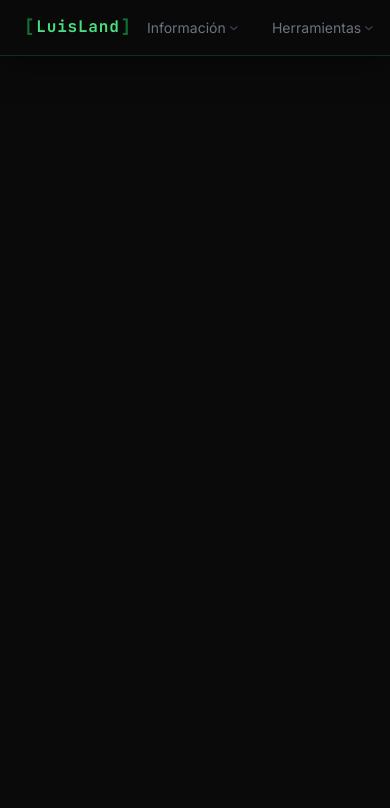
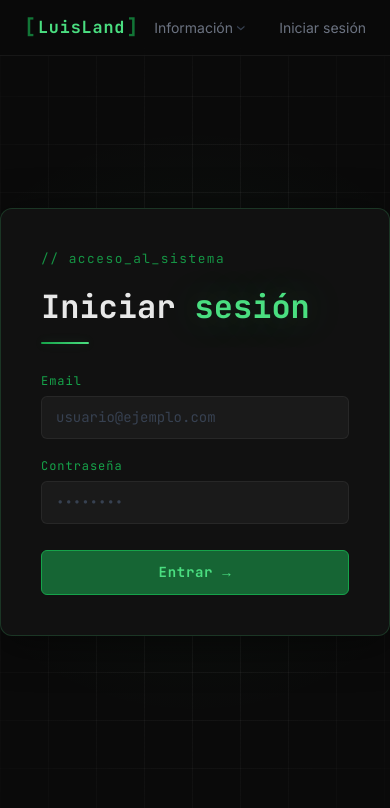
Before and after one commit to Destiny2599/luisland, a React app in the folder frontend/: page /login in a window 390 px wide. Shown: the top 808 px of the page. Built offline with nearby package versions, Linux system fonts and the light colour scheme; the HTML template or start-up script is replaced by a standard one.

Commit message:
feat:Primer frontend para inicio de sesion funcional, con bug de pantalla negra

```diff
--- a/frontend/src/App.css
+++ b/frontend/src/App.css
@@ -7,46 +7,25 @@
 
 /* ── TOKENS ── */
 :root {
-  --green:        #4ade80;   /* verde principal */
-  --green-dark:   #16a34a;   /* verde oscuro */
-  --green-dim:    #166534;   /* verde apagado para fondos */
-  --green-glow:   rgba(74, 222, 128, 0.15);
+  --green:         #4ade80;
+  --green-dark:    #16a34a;
+  --green-dim:     #166534;
+  --green-glow:    rgba(74, 222, 128, 0.15);
 
-  --bg:           #0a0a0a;   /* negro fondo */
-  --surface:      #111111;   /* superficie elevada */
-  --surface-2:    #1a1a1a;   /* superficie dropdown */
-  --border:       rgba(74, 222, 128, 0.18);
-  --border-subtle:rgba(255, 255, 255, 0.06);
+  --bg:            #0a0a0a;
+  --surface:       #111111;
+  --surface-2:     #1a1a1a;
+  --border:        rgba(74, 222, 128, 0.18);
+  --border-subtle: rgba(255, 255, 255, 0.06);
 
-  --text-primary: #e8e8e8;
-  --text-muted:   #6b7280;
-  --text-dim:     #374151;
+  --text-primary:  #e8e8e8;
+  --text-muted:    #6b7280;
+  --text-dim:      #374151;
 
-  --nav-height:   56px;
-  --font-mono:    "JetBrains Mono", monospace;
-  --font-sans:    "Inter", sans-serif;
-
-  --ease-out:     cubic-bezier(0.16, 1, 0.3, 1);
-
-
-
- --ll-green:       #4ade80;
-  --ll-green-dark:  #16a34a;
-  --ll-green-dim:   #166534;
-  --ll-green-glow:  rgba(74, 222, 128, 0.12);
-  --ll-black:       #0a0a0a;
-  --ll-surface:     #0f1412;
-  --ll-surface-2:   #161d1a;
-  --ll-border:      rgba(74, 222, 128, 0.16);
-  --ll-border-sub:  rgba(255, 255, 255, 0.05);
-  --ll-gray:        #cfd3d6;
-  --ll-muted:       #6b7280;
-  --ll-font-mono:   "JetBrains Mono", monospace;
-  --ll-font-sans:   "Inter", "Segoe UI", system-ui, sans-serif;
-  --ll-ease:        cubic-bezier(0.16, 1, 0.3, 1);
-
-
-
+  --nav-height:    56px;
+  --font-mono:     "JetBrains Mono", monospace;
+  --font-sans:     "Inter", "Segoe UI", system-ui, sans-serif;
+  --ease-out:      cubic-bezier(0.16, 1, 0.3, 1);
 }
 
 /* ── RESET ── */
@@ -140,6 +119,7 @@
   cursor: pointer;
   transition: color 0.2s, border-color 0.2s, background 0.2s;
   white-space: nowrap;
+  text-decoration: none;
 }
 
 .ll-nav-btn:hover,
@@ -243,7 +223,6 @@
   overflow: hidden;
 }
 
-/* Grid de fondo */
 .ll-hero-grid {
   position: absolute;
   inset: 0;
@@ -255,7 +234,6 @@
   -webkit-mask-image: radial-gradient(ellipse 80% 70% at 50% 50%, black 30%, transparent 100%);
 }
 
-/* Brillo central */
 .ll-hero::before {
   content: "";
   position: absolute;
@@ -268,7 +246,6 @@
   pointer-events: none;
 }
 
-/* Scanline sutil */
 .ll-scanline {
   position: absolute;
   inset: 0;
@@ -282,7 +259,6 @@
   pointer-events: none;
 }
 
-/* Contenido hero */
 .ll-hero-content {
   position: relative;
   text-align: center;
@@ -325,208 +301,7 @@
   margin: 28px auto 0;
   border-radius: 2px;
   box-shadow: 0 0 10px var(--green-glow);
-
 }
-
-
-
-/*SEPARACION*/
-
-
-
-
-/* ── SHELL ── */
-.app-shell {
-  min-height: 100vh;
-  background: var(--ll-black);
-}
-
-/* ══════════════════════════════════════════
-   NAVBAR  (anula estilos Bootstrap donde hace falta)
-══════════════════════════════════════════ */
-.ll-navbar {
-  background: rgba(10, 10, 10, 0.92) !important;
-  backdrop-filter: blur(14px);
-  -webkit-backdrop-filter: blur(14px);
-  border-bottom: 1px solid var(--ll-border-sub);
-  transition: border-color 0.3s ease, box-shadow 0.3s ease;
-}
-
-.ll-navbar:has(.show) ,
-.ll-navbar:hover {
-  border-bottom-color: var(--ll-border);
-  box-shadow: 0 1px 40px rgba(0, 0, 0, 0.55);
-}
-
-/* Brand */
-.ll-brand {
-  font-family: var(--ll-font-mono) !important;
-  font-size: 1rem !important;
-  font-weight: 700 !important;
-  color: var(--ll-green) !important;
-  letter-spacing: 0.05em;
-  display: flex;
-  align-items: center;
-  gap: 1px;
-}
-.ll-brand:hover { opacity: 0.8; }
-
-.ll-brand-bracket {
-  color: var(--ll-green-dark);
-  font-size: 1.1em;
-  opacity: 0.65;
-}
-
-/* Links del nav */
-.ll-nav-link {
-  font-family: var(--ll-font-sans) !important;
-  font-size: 0.875rem !important;
-  color: var(--ll-muted) !important;
-  padding: 6px 14px !important;
-  border-radius: 6px;
-  border: 1px solid transparent;
-  transition: color 0.2s, border-color 0.2s, background 0.2s !important;
-}
-
-.ll-nav-link:hover,
-.ll-nav-link.show {
-  color: var(--ll-green) !important;
-  border-color: var(--ll-border) !important;
-  background: var(--ll-green-glow) !important;
-}
-
-/* Botón hamburguesa */
-.ll-toggler {
-  border-color: var(--ll-border) !important;
-}
-.ll-toggler:focus { box-shadow: 0 0 0 2px var(--ll-green-glow) !important; }
-
-/* ── DROPDOWN MENU ── */
-.ll-dropdown-menu {
-  background: var(--ll-surface-2) !important;
-  border: 1px solid var(--ll-border) !important;
-  border-radius: 8px !important;
-  padding: 6px !important;
-  box-shadow:
-    0 8px 32px rgba(0, 0, 0, 0.6),
-    inset 0 1px 0 rgba(255,255,255,0.03) !important;
-  animation: dropIn 0.2s var(--ll-ease) both;
-}
-
-@keyframes dropIn {
-  from { opacity: 0; transform: translateY(-6px) scale(0.98); }
-  to   { opacity: 1; transform: translateY(0)  scale(1); }
-}
-
-.ll-dropdown-item {
-  display: flex !important;
-  align-items: center;
-  gap: 10px;
-  border-radius: 5px !important;
-  color: var(--ll-muted) !important;
-  font-size: 0.85rem !important;
-  padding: 9px 12px !important;
-  transition: color 0.15s, background 0.15s !important;
-}
-
-.ll-dropdown-item:hover,
-.ll-dropdown-item:focus {
-  color: var(--ll-green) !important;
-  background: var(--ll-green-glow) !important;
-}
-
-.ll-item-index {
-  font-family: var(--ll-font-mono);
-  font-size: 0.7rem;
-  color: var(--ll-green-dim);
-  min-width: 18px;
-  letter-spacing: 0.05em;
-  transition: color 0.15s;
-}
-.ll-dropdown-item:hover .ll-item-index { color: var(--ll-green-dark); }
-
-/* ══════════════════════════════════════════
-   HERO
-══════════════════════════════════════════ */
-.page-content {
-  padding-top: 56px;       /* compensa la navbar fija */
-  min-height: 100vh;
-  display: flex;
-  align-items: center;
-  justify-content: center;
-  position: relative;
-  overflow: hidden;
-}
-
-/* Grid de fondo */
-.ll-hero-grid {
-  position: absolute;
-  inset: 0;
-  background-image:
-    linear-gradient(var(--ll-border-sub) 1px, transparent 1px),
-    linear-gradient(90deg, var(--ll-border-sub) 1px, transparent 1px);
-  background-size: 48px 48px;
-  mask-image: radial-gradient(ellipse 80% 70% at 50% 50%, black 30%, transparent 100%);
-  -webkit-mask-image: radial-gradient(ellipse 80% 70% at 50% 50%, black 30%, transparent 100%);
-  pointer-events: none;
-}
-
-/* Brillo central */
-.ll-hero-glow {
-  position: absolute;
-  width: 600px;
-  height: 600px;
-  background: radial-gradient(circle, rgba(74,222,128,0.06) 0%, transparent 70%);
-  top: 50%; left: 50%;
-  transform: translate(-50%, -50%);
-  pointer-events: none;
-}
-
-/* Contenido */
-.ll-hero-content {
-  position: relative;
-  text-align: center;
-  z-index: 1;
-  animation: heroIn 0.85s var(--ll-ease) both;
-}
-
-@keyframes heroIn {
-  from { opacity: 0; transform: translateY(22px); }
-  to   { opacity: 1; transform: translateY(0); }
-}
-
-.ll-eyebrow {
-  font-family: var(--ll-font-mono);
-  font-size: 0.78rem;
-  color: var(--ll-green-dark);
-  letter-spacing: 0.12em;
-  margin-bottom: 20px;
-}
-
-.hero-title {
-  font-family: var(--ll-font-mono);
-  font-size: clamp(2.8rem, 8vw, 5.5rem);
-  font-weight: 700;
-  line-height: 1.1;
-  color: var(--ll-gray);
-  letter-spacing: -0.02em;
-  text-align: center;
-}
-
-.ll-accent {
-  color: var(--ll-green);
-  text-shadow: 0 0 40px rgba(74, 222, 128, 0.28);
-}
-
-.ll-hero-line {
-  width: 48px;
-  height: 2px;
-  background: linear-gradient(90deg, var(--ll-green-dark), var(--ll-green));
-  margin: 28px auto 0;
-  border-radius: 2px;
-  box-shadow: 0 0 12px rgba(74,222,128,0.25);
-}
-
 
 /* ══════════════════════════════════════════
    SOBRE MÍ
@@ -546,7 +321,6 @@
   padding: 0 24px;
 }
 
-/* Header */
 .sm-header {
   display: flex;
   align-items: flex-start;
@@ -614,11 +388,8 @@
 
 .sm-contact-link:hover { color: var(--green); }
 
-.sm-divider {
-  margin: 24px 0 32px;
-}
+.sm-divider { margin: 24px 0 32px; }
 
-/* Secciones */
 .sm-section { margin-bottom: 32px; }
 
 .sm-section-title {
@@ -636,7 +407,6 @@
   line-height: 1.7;
 }
 
-/* Grid */
 .sm-grid {
   display: grid;
   grid-template-columns: 1fr 320px;
@@ -650,7 +420,6 @@
   .sm-contacts { align-items: flex-start; }
 }
 
-/* Experiencia */
 .sm-job { margin-bottom: 24px; }
 
 .sm-job-header {
@@ -706,7 +475,6 @@
   color: var(--green-dark);
 }
 
-/* Educación */
 .sm-edu { margin-bottom: 14px; }
 
 .sm-edu-school {
@@ -729,7 +497,6 @@
   font-family: var(--font-mono);
 }
 
-/* Tags */
 .sm-tags {
   display: flex;
   flex-wrap: wrap;
@@ -751,7 +518,6 @@
   border-color: var(--border-subtle);
 }
 
-/* Idiomas */
 .sm-lang {
   display: flex;
   justify-content: space-between;
@@ -766,3 +532,158 @@
   font-size: 0.75rem;
   color: var(--green-dark);
 }
+
+/* ══════════════════════════════════════════
+   LOGIN
+══════════════════════════════════════════ */
+.login-card {
+  position: relative;
+  z-index: 1;
+  width: 100%;
+  max-width: 420px;
+  background: var(--surface);
+  border: 1px solid var(--border);
+  border-radius: 12px;
+  padding: 40px;
+  box-shadow: 0 8px 40px rgba(0,0,0,0.5);
+}
+
+.login-title {
+  font-family: var(--font-mono);
+  font-size: 2rem;
+  font-weight: 700;
+  color: var(--text-primary);
+  margin: 8px 0 0;
+}
+
+.login-form {
+  display: flex;
+  flex-direction: column;
+  gap: 18px;
+}
+
+.login-field {
+  display: flex;
+  flex-direction: column;
+  gap: 6px;
+}
+
+.login-label {
+  font-family: var(--font-mono);
+  font-size: 0.75rem;
+  color: var(--green-dark);
+  letter-spacing: 0.08em;
+}
+
+.login-input {
+  background: var(--surface-2);
+  border: 1px solid var(--border-subtle);
+  border-radius: 6px;
+  padding: 10px 14px;
+  color: var(--text-primary);
+  font-family: var(--font-mono);
+  font-size: 0.875rem;
+  outline: none;
+  transition: border-color 0.2s, box-shadow 0.2s;
+}
+
+.login-input:focus {
+  border-color: var(--green-dark);
+  box-shadow: 0 0 0 3px rgba(74, 222, 128, 0.08);
+}
+
+.login-input::placeholder { color: var(--text-dim); }
+
+.login-btn {
+  margin-top: 8px;
+  padding: 11px;
+  background: var(--green-dim);
+  border: 1px solid var(--green-dark);
+  border-radius: 6px;
+  color: var(--green);
+  font-family: var(--font-mono);
+  font-size: 0.875rem;
+  font-weight: 700;
+  cursor: pointer;
+  letter-spacing: 0.05em;
+  transition: background 0.2s, box-shadow 0.2s;
+}
+
+.login-btn:hover:not(:disabled) {
+  background: rgba(74, 222, 128, 0.15);
+  box-shadow: 0 0 16px var(--green-glow);
+}
+
+.login-btn:disabled {
+  opacity: 0.5;
+  cursor: not-allowed;
+}
+
+.login-error {
+  background: rgba(239, 68, 68, 0.1);
+  border: 1px solid rgba(239, 68, 68, 0.3);
+  border-radius: 6px;
+  padding: 10px 14px;
+  font-size: 0.82rem;
+  color: #f87171;
+  margin-bottom: 8px;
+}
+
+/* ══════════════════════════════════════════
+   USER MENU
+══════════════════════════════════════════ */
+.ll-nav-btn--user { gap: 8px; }
+
+.ll-user-rol {
+  font-family: var(--font-mono);
+  font-size: 0.65rem;
+  background: var(--green-dim);
+  color: var(--green);
+  border: 1px solid var(--green-dark);
+  border-radius: 3px;
+  padding: 1px 6px;
+  letter-spacing: 0.06em;
+}
+
+.ll-dropdown--right {
+  left: auto;
+  right: 0;
+}
+
+.ll-user-info {
+  padding: 10px 12px 8px;
+}
+
+.ll-user-name {
+  font-size: 0.875rem;
+  color: var(--text-primary);
+  font-weight: 600;
+  margin: 0 0 2px;
+}
+
+.ll-user-email {
+  font-family: var(--font-mono);
+  font-size: 0.72rem;
+  color: var(--text-muted);
+  margin: 0;
+}
+
+.ll-dropdown-separator {
+  height: 1px;
+  background: var(--border-subtle);
+  margin: 6px 0;
+}
+
+.ll-dropdown-link--danger {
+  background: none;
+  border: none;
+  width: 100%;
+  text-align: left;
+  cursor: pointer;
+  color: #f87171;
+}
+
+.ll-dropdown-link--danger:hover {
+  background: rgba(239, 68, 68, 0.08);
+  color: #f87171;
+}
--- a/frontend/src/App.jsx
+++ b/frontend/src/App.jsx
@@ -1,48 +1,59 @@
 import { useState, useEffect, useRef } from "react";
-import { BrowserRouter, Routes, Route, Link, useLocation } from "react-router-dom";
+import { BrowserRouter, Routes, Route, Link, useLocation, useNavigate } from "react-router-dom";
 import "./App.css";
-import Test1 from "./pages/Test1.jsx";
-import Test2 from "./pages/Test2.jsx";
-import SobreMi from "./pages/SobreMi.jsx";
+import { AuthProvider, useAuth } from "./context/AuthContext";
+import PrivateRoute from "./context/PrivateRoute";
+import Test1    from "./pages/Test1.jsx";
+import SobreMi  from "./pages/SobreMi.jsx";
+import Login    from "./pages/Login.jsx";
 
 const NAV_ITEMS = [
   {
     label: "Información",
     items: [
-      { label: "Sobre mí", to: "/sobre-mi" },
-      { label: "Opción 2", to: "/" },
-      { label: "Opción 3", to: "/" },
-      { label: "Opción 4", to: "/" },
+      { label: "Sobre mí", to: "/sobre-mi", roles: null },
+      { label: "Opción 2", to: "/",         roles: null },
+      { label: "Opción 3", to: "/",         roles: null },
+      { label: "Opción 4", to: "/",         roles: null },
     ],
   },
   {
     label: "Herramientas",
     items: [
-      { label: "Opción 1", to: "/" },
-      { label: "Opción 2", to: "/" },
-      { label: "Opción 3", to: "/" },
-      { label: "Opción 4", to: "/" },
+      { label: "Opción 1", to: "/", roles: ["ADMIN", "DEVELOPER"] },
+      { label: "Opción 2", to: "/", roles: ["ADMIN", "DEVELOPER"] },
+      { label: "Opción 3", to: "/", roles: ["ADMIN", "DEVELOPER"] },
+      { label: "Opción 4", to: "/", roles: ["ADMIN", "DEVELOPER"] },
     ],
   },
   {
     label: "Experimentos",
     items: [
-      { label: "Test 1",   to: "/test1" },
-      { label: "Test 2",    to: "/test2" },
-      { label: "Opción 3", to: "/" },
-      { label: "Opción 4", to: "/" },
+      { label: "Test 1",   to: "/test1", roles: ["ADMIN", "DEVELOPER", "VISITANTE"] },
+      { label: "Opción 2", to: "/",      roles: ["ADMIN", "DEVELOPER"] },
+      { label: "Opción 3", to: "/",      roles: ["ADMIN", "DEVELOPER"] },
+      { label: "Opción 4", to: "/",      roles: ["ADMIN", "DEVELOPER"] },
     ],
   },
 ];
 
 function DropdownMenu({ item, isOpen, onToggle, onClose }) {
+  const { usuario } = useAuth();
   const ref = useRef(null);
+
+  // Filtrar opciones según rol del usuario
+  const opcionesFiltradas = item.items.filter(opt => {
+    if (!opt.roles) return true; // sin restricción
+    if (!usuario)   return false; // no logueado
+    return opt.roles.includes(usuario.rol);
+  });
+
+  // Si no hay opciones visibles, no mostrar el menú
+  if (opcionesFiltradas.length === 0) return null;
 
   useEffect(() => {
     function handleClickOutside(e) {
-      if (ref.current && !ref.current.contains(e.target)) {
-        onClose();
-      }
+      if (ref.current && !ref.current.contains(e.target)) onClose();
     }
     if (isOpen) document.addEventListener("mousedown", handleClickOutside);
     return () => document.removeEventListener("mousedown", handleClickOutside);
@@ -61,7 +72,7 @@ function DropdownMenu({ item, isOpen, onToggle, onClose }) {
 
       <div className={`ll-dropdown ${isOpen ? "visible" : ""}`}>
         <div className="ll-dropdown-inner">
-          {item.items.map((opt, i) => (
+          {opcionesFiltradas.map((opt, i) => (
             <Link
               key={i}
               to={opt.to}
@@ -78,14 +89,74 @@ function DropdownMenu({ item, isOpen, onToggle, onClose }) {
   );
 }
 
+function UserMenu() {
+  const { usuario, logout } = useAuth();
+  const navigate = useNavigate();
+  const [open, setOpen] = useState(false);
+  const ref = useRef(null);
+
+  useEffect(() => {
+    function handleClickOutside(e) {
+      if (ref.current && !ref.current.contains(e.target)) setOpen(false);
+    }
+    if (open) document.addEventListener("mousedown", handleClickOutside);
+    return () => document.removeEventListener("mousedown", handleClickOutside);
+  }, [open]);
+
+  if (!usuario) {
+    return (
+      <Link to="/login" className="ll-nav-btn">
+        Iniciar sesión
+      </Link>
+    );
+  }
+
+  return (
+    <div className="ll-nav-item" ref={ref}>
+      <button
+        className={`ll-nav-btn ll-nav-btn--user ${open ? "active" : ""}`}
+        onClick={() => setOpen(!open)}
+      >
+        <span className="ll-user-rol">{usuario.rol}</span>
+        {usuario.nombre}
+        <span className={`ll-chevron ${open ? "open" : ""}`}>›</span>
+      </button>
+
+      <div className={`ll-dropdown ll-dropdown--right ${open ? "visible" : ""}`}>
+        <div className="ll-dropdown-inner">
+          <div className="ll-user-info">
+            <p className="ll-user-name">{usuario.nombre}</p>
+            <p className="ll-user-email">{usuario.email}</p>
+          </div>
+          <div className="ll-dropdown-separator" />
+          <button
+            className="ll-dropdown-link ll-dropdown-link--danger"
+            onClick={() => { logout(); navigate("/"); setOpen(false); }}
+          >
+            <span className="ll-link-index">→</span>
+            Cerrar sesión
+          </button>
+        </div>
+      </div>
+    </div>
+  );
+}
+
 function Layout() {
   const [openMenu, setOpenMenu] = useState(null);
   const [scrolled, setScrolled] = useState(false);
+  const { usuario } = useAuth();
   const location = useLocation();
+  const navigate = useNavigate();
 
+  // ← AGREGA ESTO
   useEffect(() => {
-    setOpenMenu(null);
-  }, [location]);
+    if (usuario && location.pathname === "/login") {
+      navigate("/", { replace: true });
+    }
+  }, [usuario]);
+
+  useEffect(() => { setOpenMenu(null); }, [location]);
 
   useEffect(() => {
     const onScroll = () => setScrolled(window.scrollY > 10);
@@ -115,15 +186,20 @@ function Layout() {
                 onClose={() => setOpenMenu(null)}
               />
             ))}
+            <UserMenu />
           </nav>
         </div>
       </header>
 
       <Routes>
-        <Route path="/"          element={<Home />} />
-        <Route path="/sobre-mi"  element={<SobreMi />} />
-        <Route path="/test1"     element={<Test1 />} />
-        <Route path="/test2"     element={<Test1 />} />
+        <Route path="/"         element={<Home />} />
+        <Route path="/sobre-mi" element={<SobreMi />} />
+        <Route path="/login"    element={<Login />} />
+        <Route path="/test1"    element={
+          <PrivateRoute rolesPermitidos={["ADMIN", "DEVELOPER", "VISITANTE"]}>
+            <Test1 />
+          </PrivateRoute>
+        } />
       </Routes>
     </div>
   );
@@ -149,8 +225,10 @@ function Home() {
 
 export default function App() {
   return (
-    <BrowserRouter>
-      <Layout />
-    </BrowserRouter>
+    <AuthProvider>
+      <BrowserRouter>
+        <Layout />
+      </BrowserRouter>
+    </AuthProvider>
   );
 }
--- /dev/null
+++ b/frontend/src/context/AuthContext.jsx
@@ -0,0 +1,36 @@
+import { createContext, useContext, useState, useEffect } from "react";
+
+const AuthContext = createContext(null);
+
+export function AuthProvider({ children }) {
+  const [usuario, setUsuario] = useState(null);
+  const [cargando, setCargando] = useState(true);
+
+  useEffect(() => {
+    const guardado = localStorage.getItem("ll_usuario");
+    if (guardado) setUsuario(JSON.parse(guardado));
+    setCargando(false);
+  }, []);
+
+  const login = (datos) => {
+    localStorage.setItem("ll_usuario", JSON.stringify(datos));
+    setUsuario(datos);
+  };
+
+  const logout = () => {
+    localStorage.removeItem("ll_usuario");
+    setUsuario(null);
+  };
+
+  if (cargando) return null;
+
+  return (
+    <AuthContext.Provider value={{ usuario, login, logout }}>
+      {children}
+    </AuthContext.Provider>
+  );
+}
+
+export function useAuth() {
+  return useContext(AuthContext);
+}
--- /dev/null
+++ b/frontend/src/context/PrivateRoute.jsx
@@ -0,0 +1,18 @@
+import { Navigate } from "react-router-dom";
+import { useAuth } from "./AuthContext";
+
+// rolesPermitidos: array de roles que pueden acceder, ej: ["ADMIN", "DEVELOPER"]
+// Si no se pasa rolesPermitidos, solo requiere estar logueado
+export default function PrivateRoute({ children, rolesPermitidos }) {
+  const { usuario } = useAuth();
+
+  if (!usuario) {
+    return <Navigate to="/login" replace />;
+  }
+
+  if (rolesPermitidos && !rolesPermitidos.includes(usuario.rol)) {
+    return <Navigate to="/" replace />;
+  }
+
+  return children;
+}
--- /dev/null
+++ b/frontend/src/pages/Login.jsx
@@ -0,0 +1,88 @@
+import { useState } from "react";
+import { useNavigate } from "react-router-dom";
+import { useAuth } from "../context/AuthContext";
+
+export default function Login() {
+  const [email, setEmail]       = useState("");
+  const [password, setPassword] = useState("");
+  const [error, setError]       = useState("");
+  const [cargando, setCargando] = useState(false);
+
+  const { login } = useAuth();
+  const navigate  = useNavigate();
+
+ const handleSubmit = async (e) => {
+  e.preventDefault();
+  setError("");
+  setCargando(true);
+
+  try {
+    const res = await fetch("http://localhost:8080/api/auth/login", {
+      method: "POST",
+      headers: { "Content-Type": "application/json" },
+      body: JSON.stringify({ email, password }),
+    });
+
+    const data = await res.json();
+
+    if (!res.ok) {
+      setError(data.error || "Credenciales incorrectas");
+      return;
+    }
+
+    login(data);
+    navigate("/", { replace: true });
+  } catch (err) {
+    setError("No se pudo conectar con el servidor");
+  } finally {
+    setCargando(false);
+  }
+};
+
+  return (
+    <main className="ll-hero">
+      <div className="ll-hero-grid" aria-hidden="true" />
+      <div className="ll-scanline"  aria-hidden="true" />
+
+      <div className="login-card">
+        <p className="ll-hero-eyebrow">// acceso_al_sistema</p>
+        <h1 className="login-title">
+          Iniciar <span className="ll-hero-accent">sesión</span>
+        </h1>
+        <div className="ll-hero-line" style={{ margin: "16px 0 28px" }} />
+
+        {error && <p className="login-error">{error}</p>}
+
+        <form onSubmit={handleSubmit} className="login-form">
+          <div className="login-field">
+            <label className="login-label">Email</label>
+            <input
+              type="email"
+              className="login-input"
+              value={email}
+              onChange={(e) => setEmail(e.target.value)}
+              placeholder="usuario@ejemplo.com"
+              required
+            />
+          </div>
+
+          <div className="login-field">
+            <label className="login-label">Contraseña</label>
+            <input
+              type="password"
+              className="login-input"
+              value={password}
+              onChange={(e) => setPassword(e.target.value)}
+              placeholder="••••••••"
+              required
+            />
+          </div>
+
+          <button type="submit" className="login-btn" disabled={cargando}>
+            {cargando ? "Verificando..." : "Entrar →"}
+          </button>
+        </form>
+      </div>
+    </main>
+  );
+}
```
Also changed, not shown: frontend/src/pages/Test2.jsx (deleted, +0 -14 lines).
